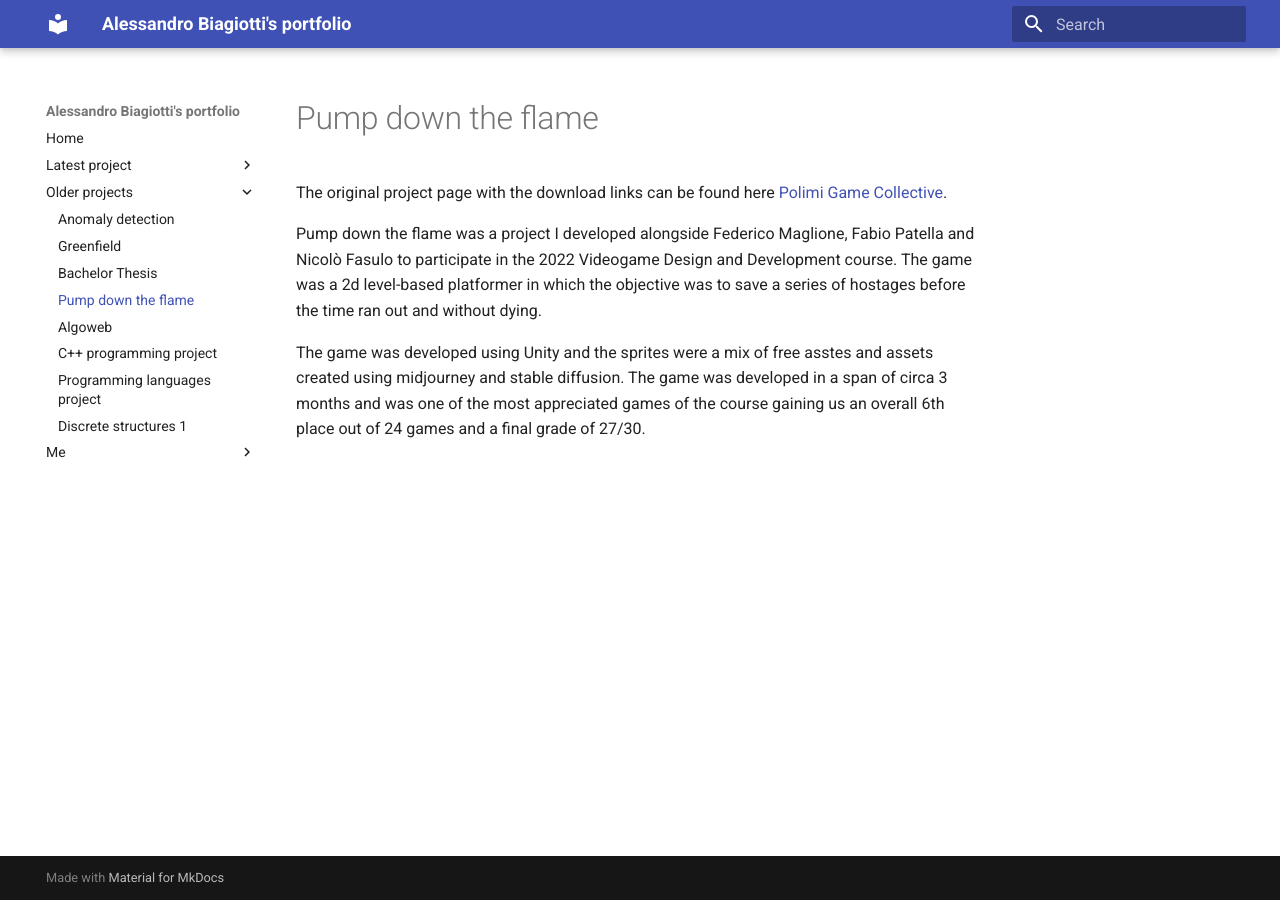
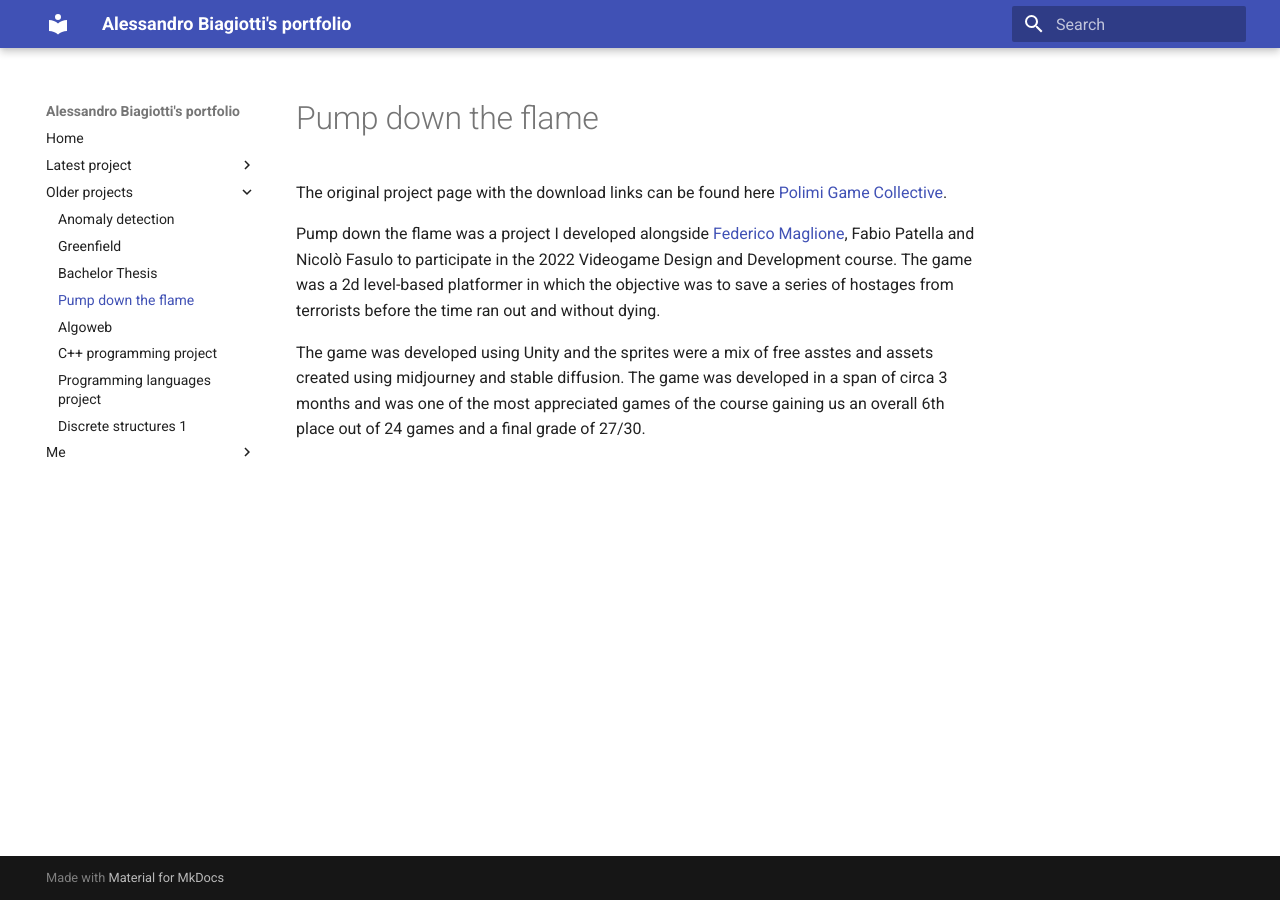
Before and after one commit to S3gmentati0nFault/S3gmentati0nFault.github.io, an MkDocs documentation site: the page built from docs/vdp/readme.md, in a window 1280 px wide. Built offline with MkDocs 1.6.1 and Material for MkDocs 9.7.7, drawn with Linux system fonts in a browser that asks for light colours.

Commit message:
Minor changes to the vdp page

```diff
--- a/docs/vdp/readme.md
+++ b/docs/vdp/readme.md
@@ -1,5 +1,5 @@
 The original project page with the download links can be found here <a href="https://polimi-game-collective.itch.io/pump-down-the-flame">Polimi Game Collective</a>.
 
-Pump down the flame was a project I developed alongside Federico Maglione, Fabio Patella and Nicolò Fasulo to participate in the 2022 Videogame Design and Development course. The game was a 2d level-based platformer in which the objective was to save a series of hostages before the time ran out and without dying.
+Pump down the flame was a project I developed alongside <a href="https://www.linkedin.com/in/federico-maglione-463358126/">Federico Maglione</a>, Fabio Patella and Nicolò Fasulo to participate in the 2022 Videogame Design and Development course. The game was a 2d level-based platformer in which the objective was to save a series of hostages from terrorists before the time ran out and without dying.
 
 The game was developed using Unity and the sprites were a mix of free asstes and assets created using midjourney and stable diffusion. The game was developed in a span of circa 3 months and was one of the most appreciated games of the course gaining us an overall 6th place out of 24 games and a final grade of 27/30.
```
